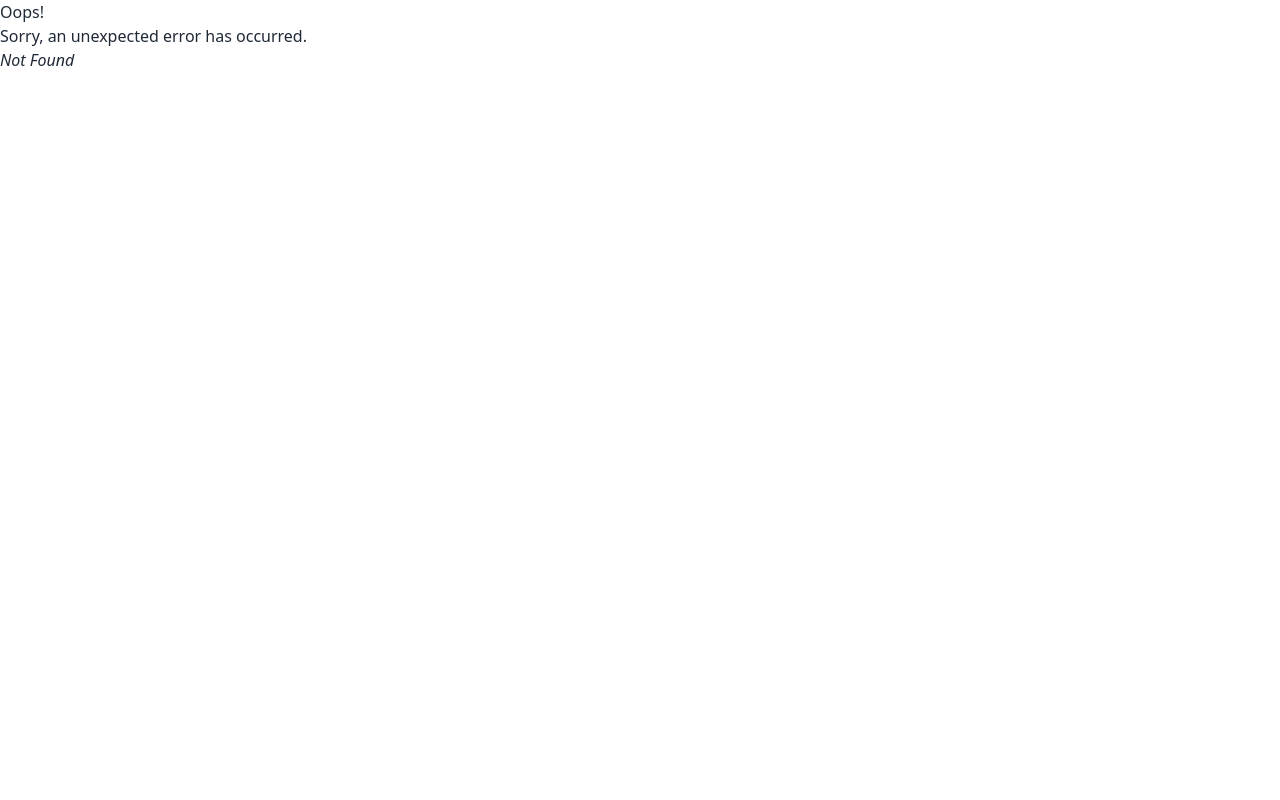
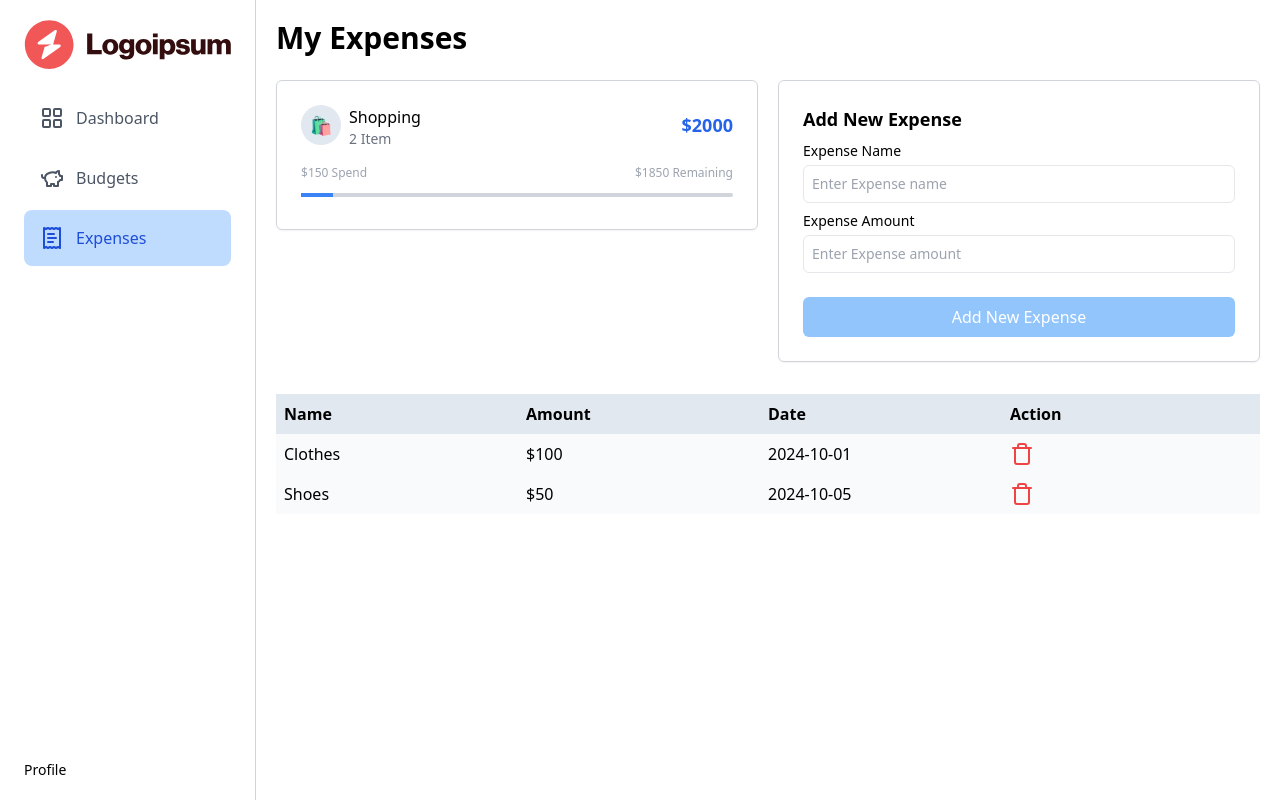
Before and after one commit to vishal2799/Expense-Tracker-React, a React (Vite) app: page /expenses/1 in a window 1280 px wide. Before the commit this address had no page. Built offline with nearby package versions, Linux system fonts and the light colour scheme.

Commit message:
budget page improvements, expenses page added with expenses delete functionality

```diff
--- a/src/App.jsx
+++ b/src/App.jsx
@@ -16,7 +16,7 @@
         element: <Budget />,
       },
       {
-        path: '/expenses',
+        path: '/expenses/:budgetId',
         element: <Expenses />,
       },
     ],
--- a/src/components/BudgetCard.jsx
+++ b/src/components/BudgetCard.jsx
@@ -1,24 +1,39 @@
-const BudgetCard = () => {
+/* eslint-disable react/prop-types */
+const BudgetCard = ({ budget, itemCount, spentAmount, remainingAmount }) => {
+  const progress = (spentAmount / budget.totalAmount) * 100;
   return (
-    <div className='flex flex-col shadow-sm p-5 pb-7 border border-gray-300 rounded-md'>
+    <div className='flex flex-col shadow-sm p-6 pb-8 border border-gray-300 rounded-md'>
       <div className='flex justify-between items-baseline mb-4'>
         <div className='flex gap-2'>
           <div className='flex flex-col justify-center items-center rounded-full bg-slate-200 h-10 w-10 text-lg'>
-            😊
+            {budget?.emoji}
           </div>
           <div className='flex flex-col'>
-            <h4 className='text-base font-medium text-black'>Shopping</h4>
-            <h5 className='text-sm font-normal text-gray-500'>2 Item</h5>
+            <h4 className='text-base font-medium text-black'>
+              {budget?.category}
+            </h4>
+            <h5 className='text-sm font-normal text-gray-500'>
+              {itemCount} Item
+            </h5>
           </div>
         </div>
-        <h3 className='text-blue-600 text-lg font-semibold'>$1500</h3>
+        <h3 className='text-blue-600 text-lg font-semibold'>
+          ${budget?.totalAmount}
+        </h3>
       </div>
-      <div className='flex justify-between items-center mb-2'>
-        <h5 className='text-gray-400 text-xs font-medium'>$150 Spend</h5>
-        <h5 className='text-gray-400 text-xs font-medium'>$1200 Remaining</h5>
+      <div className='flex justify-between items-center mb-3'>
+        <h5 className='text-gray-400 text-xs font-medium'>
+          ${spentAmount} Spend
+        </h5>
+        <h5 className='text-gray-400 text-xs font-medium'>
+          ${remainingAmount} Remaining
+        </h5>
       </div>
       <div className='w-full h-1 bg-gray-300 rounded-sm'>
-        <div className='w-2/4 h-full bg-blue-500'></div>
+        <div
+          className='h-full bg-blue-500'
+          style={{ width: `${progress}%` }}
+        ></div>
       </div>
     </div>
   );
--- /dev/null
+++ b/src/components/CreateExpenseForm.jsx
@@ -0,0 +1,51 @@
+import { useState } from 'react';
+
+const CreateExpenseForm = () => {
+  const [expenseName, setExpenseName] = useState('');
+  const [amount, setAmount] = useState('');
+
+  const handleSubmit = (e) => {
+    e.preventDefault();
+    // Pass the form data up to the parent component
+    //onSubmit({ budgetName, amount });
+    console.log(expenseName, amount);
+    setExpenseName(''); // Clear the form fields after submit
+    setAmount('');
+  };
+  return (
+    <div>
+      <h4 className='text-lg text-black font-semibold mb-2'>Add New Expense</h4>
+      <form onSubmit={handleSubmit}>
+        <label className='block mb-2 text-sm text-black font-medium'>
+          Expense Name
+          <input
+            type='text'
+            value={expenseName}
+            onChange={(e) => setExpenseName(e.target.value)}
+            className='border border-gray-200 bg-transparent p-2 rounded-md mt-1 w-full'
+            placeholder='Enter Expense name'
+          />
+        </label>
+        <label className='block mb-2 text-sm text-black font-medium'>
+          Expense Amount
+          <input
+            type='number'
+            value={amount}
+            onChange={(e) => setAmount(e.target.value)}
+            className='border border-gray-200 bg-transparent p-2 rounded-md mt-1 w-full'
+            placeholder='Enter Expense amount'
+          />
+        </label>
+        <button
+          type='submit'
+          disabled={!(expenseName, amount)}
+          className='mt-4 bg-blue-500 w-full text-white py-2 px-4 rounded-md disabled:bg-blue-300'
+        >
+          Add New Expense
+        </button>
+      </form>
+    </div>
+  );
+};
+
+export default CreateExpenseForm;
--- a/src/components/index.js
+++ b/src/components/index.js
@@ -3,4 +3,12 @@
 import Modal from './Modal';
 import CreateBudget from './CreateBudget';
 import CreateBudgetForm from './CreateBudgetForm';
-export { Sidebar, BudgetCard, Modal, CreateBudget, CreateBudgetForm };
+import CreateExpenseForm from './CreateExpenseForm';
+export {
+  Sidebar,
+  BudgetCard,
+  Modal,
+  CreateBudget,
+  CreateBudgetForm,
+  CreateExpenseForm,
+};
--- a/src/constants/index.js
+++ b/src/constants/index.js
@@ -5,3 +5,128 @@
   { id: 2, label: 'Budgets', url: '/budgets', icon: PiggyBank },
   { id: 3, label: 'Expenses', url: '/expenses', icon: ReceiptText },
 ];
+
+export const budgetData = [
+  {
+    id: 1,
+    category: 'Shopping',
+    emoji: '🛍️',
+    itemCount: 5,
+    totalAmount: 2000,
+  },
+  {
+    id: 2,
+    category: 'Groceries',
+    emoji: '🍎',
+    itemCount: 10,
+    totalAmount: 500,
+  },
+  {
+    id: 3,
+    category: 'Rent',
+    emoji: '🏠',
+    itemCount: 1,
+    totalAmount: 1000,
+  },
+  {
+    id: 4,
+    category: 'Dining Out',
+    emoji: '🍽️',
+    itemCount: 3,
+    totalAmount: 300,
+  },
+  {
+    id: 5,
+    category: 'Entertainment',
+    emoji: '🎬',
+    itemCount: 4,
+    totalAmount: 600,
+  },
+  {
+    id: 6,
+    category: 'Utilities',
+    emoji: '💡',
+    itemCount: 2,
+    totalAmount: 300,
+  },
+];
+
+export const expensesData = [
+  {
+    id: 1,
+    budgetId: 1, // Shopping
+    expenseName: 'Clothes',
+    amount: 100,
+    date: '2024-10-01',
+  },
+  {
+    id: 2,
+    budgetId: 1, // Shopping
+    expenseName: 'Shoes',
+    amount: 50,
+    date: '2024-10-05',
+  },
+  {
+    id: 3,
+    budgetId: 2, // Groceries
+    expenseName: 'Vegetables',
+    amount: 40,
+    date: '2024-10-02',
+  },
+  {
+    id: 4,
+    budgetId: 2, // Groceries
+    expenseName: 'Fruits',
+    amount: 60,
+    date: '2024-10-03',
+  },
+  {
+    id: 5,
+    budgetId: 3, // Rent
+    expenseName: 'Monthly Rent',
+    amount: 1000,
+    date: '2024-10-01',
+  },
+  {
+    id: 6,
+    budgetId: 4, // Dining Out
+    expenseName: 'Dinner',
+    amount: 50,
+    date: '2024-10-04',
+  },
+  {
+    id: 7,
+    budgetId: 4, // Dining Out
+    expenseName: 'Lunch',
+    amount: 30,
+    date: '2024-10-05',
+  },
+  {
+    id: 8,
+    budgetId: 5, // Entertainment
+    expenseName: 'Movies',
+    amount: 25,
+    date: '2024-10-06',
+  },
+  {
+    id: 9,
+    budgetId: 5, // Entertainment
+    expenseName: 'Concert',
+    amount: 225,
+    date: '2024-10-07',
+  },
+  {
+    id: 10,
+    budgetId: 6, // Utilities
+    expenseName: 'Electricity Bill',
+    amount: 100,
+    date: '2024-10-03',
+  },
+  {
+    id: 11,
+    budgetId: 6, // Utilities
+    expenseName: 'Water Bill',
+    amount: 50,
+    date: '2024-10-04',
+  },
+];
--- a/src/pages/Budget.jsx
+++ b/src/pages/Budget.jsx
@@ -1,20 +1,49 @@
-import { useState } from 'react';
+import { useEffect, useState } from 'react';
 import { CreateBudget } from '../components';
 import BudgetCard from '../components/BudgetCard';
+import { budgetData, expensesData } from '../constants';
 
 const Budget = () => {
+  const [budgets, setBudgets] = useState([]);
   const [isModalOpen, setIsModalOpen] = useState(false);
 
   const toggleModal = () => setIsModalOpen(!isModalOpen);
+
+  useEffect(() => {
+    setBudgets(budgetData);
+  }, []);
+
+  const calculateSpentAmount = (budgetId) => {
+    return expensesData
+      .filter((expense) => expense.budgetId === budgetId)
+      .reduce((total, expense) => total + expense.amount, 0);
+  };
+
+  const calculateItemCount = (budgetId) => {
+    return expensesData.filter((expense) => expense.budgetId === budgetId)
+      .length;
+  };
+
   return (
     <>
       <div className='p-5 flex flex-col gap-6'>
         <h2 className='text-3xl font-semibold text-black'>My Budgets</h2>
         <div className='grid grid-cols-1 sm:grid-cols-2 lg:grid-cols-3 gap-3'>
           <CreateBudget onClick={toggleModal} />
-          {[1, 2, 3, 4, 5].map((budget, index) => (
-            <BudgetCard key={index} />
-          ))}
+          {budgets.map((budget, index) => {
+            const spentAmount = calculateSpentAmount(budget.id);
+            const remainingAmount = budget.totalAmount - spentAmount;
+            const itemCount = calculateItemCount(budget.id);
+            return (
+              <BudgetCard
+                key={index}
+                budget={budget}
+                itemCount={itemCount}
+                spentAmount={spentAmount}
+                remainingAmount={remainingAmount}
+              />
+            );
+          })}
         </div>
       </div>
     </>
--- a/src/pages/Expenses.jsx
+++ b/src/pages/Expenses.jsx
@@ -1,5 +1,95 @@
+import { Trash } from 'lucide-react';
+import { BudgetCard, CreateExpenseForm } from '../components';
+import { useParams } from 'react-router-dom';
+import { useEffect, useState } from 'react';
+import { budgetData, expensesData } from '../constants';
+
 const Expenses = () => {
-  return <div>Expenses</div>;
+  const { budgetId } = useParams();
+  const [budget, setBudget] = useState(null);
+  const [expenses, setExpenses] = useState([]);
+
+  useEffect(() => {
+    // Find the specific budget based on budgetId
+    const selectedBudget = budgetData.find(
+      (budget) => budget.id === Number(budgetId)
+    );
+
+    // Filter the expenses related to the selected budget
+    const relatedExpenses = expensesData.filter(
+      (expense) => expense.budgetId === Number(budgetId)
+    );
+
+    // Set both the budget and the expenses in state
+    setBudget(selectedBudget);
+    setExpenses(relatedExpenses);
+  }, [budgetId]);
+
+  const totalSpent = expenses.reduce(
+    (total, expense) => total + expense.amount,
+    0
+  );
+  const remainingAmount = budget ? budget.totalAmount - totalSpent : 0;
+  const itemCount = expenses.length;
+
+  const deleteExpense = (expenseId) => {
+    // Remove the expense with the specified id
+    const updatedExpenses = expenses.filter(
+      (expense) => expense.id !== expenseId
+    );
+    setExpenses(updatedExpenses);
+  };
+
+  if (!budget) {
+    return <p>Loading...</p>; // Display a loading state while data is being set
+  }
+
+  return (
+    <div className='p-5 flex flex-col gap-6'>
+      <h2 className='text-3xl font-semibold text-black'>My Expenses</h2>
+      <div className='flex flex-col gap-8'>
+        <div className='grid grid-cols-2 gap-5'>
+          {/* Flex container for BudgetCard */}
+          <div className='flex flex-col'>
+            <BudgetCard
+              budget={budget}
+              itemCount={itemCount}
+              spentAmount={totalSpent}
+              remainingAmount={remainingAmount}
+            />
+          </div>
+
+          {/* Flex container for CreateExpenseForm with border styling */}
+          <div className='flex flex-col border border-gray-300 rounded-md shadow-sm p-6'>
+            <CreateExpenseForm />
+          </div>
+        </div>
+        <div className='text-black'>
+          <div className='grid grid-cols-4 bg-slate-200 p-2'>
+            <h2 className='font-bold'>Name</h2>
+            <h2 className='font-bold'>Amount</h2>
+            <h2 className='font-bold'>Date</h2>
+            <h2 className='font-bold'>Action</h2>
+          </div>
+          {expenses.map((expense, index) => (
+            <div key={index} className='grid grid-cols-4 bg-slate-50 p-2'>
+              <h2>{expense.expenseName}</h2>
+              <h2>${expense.amount}</h2>
+              <h2> {expense.date}</h2>
+              <h2>
+                <Trash
+                  onClick={() => deleteExpense(expense.id)}
+                  width={24}
+                  height={24}
+                  className='text-red-500'
+                />
+              </h2>
+            </div>
+          ))}
+        </div>
+      </div>
+    </div>
+  );
 };
 
 export default Expenses;
```
